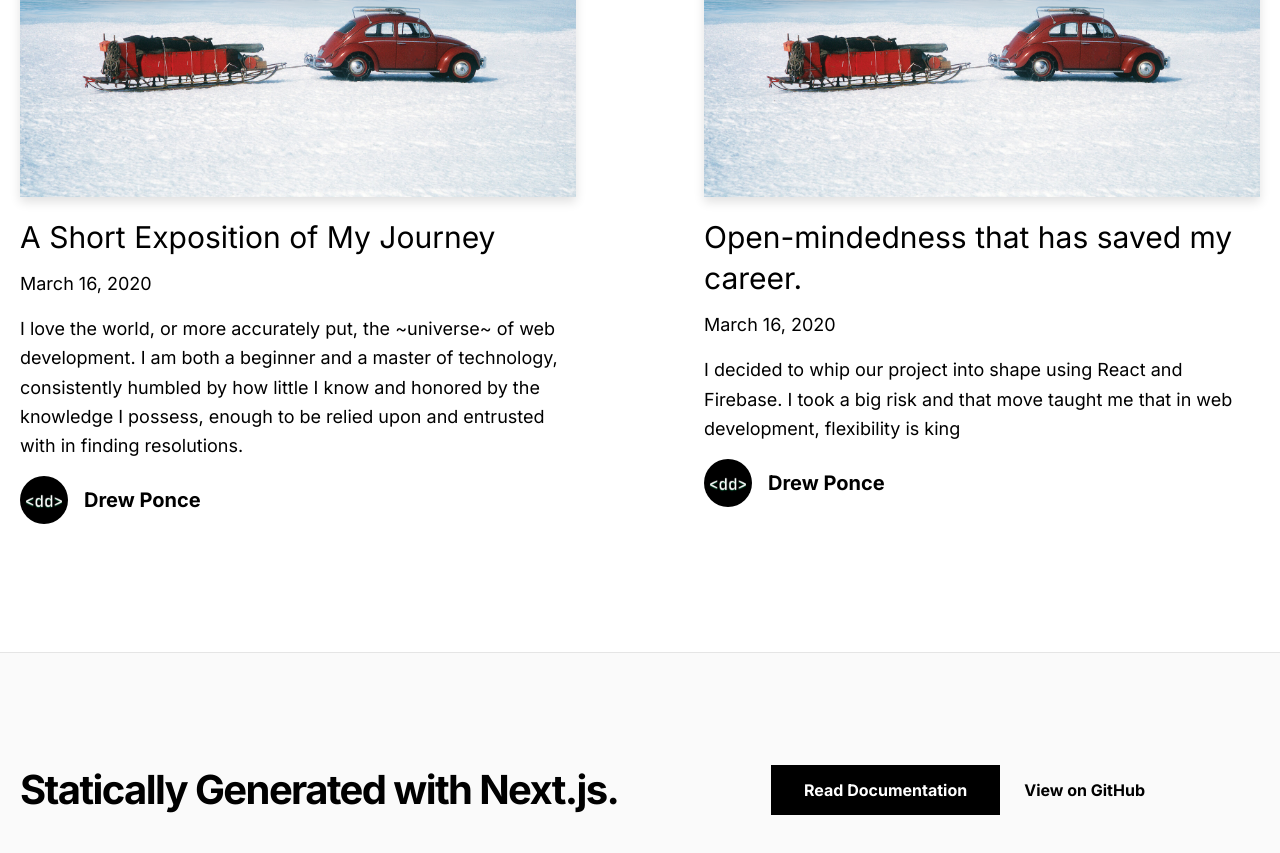
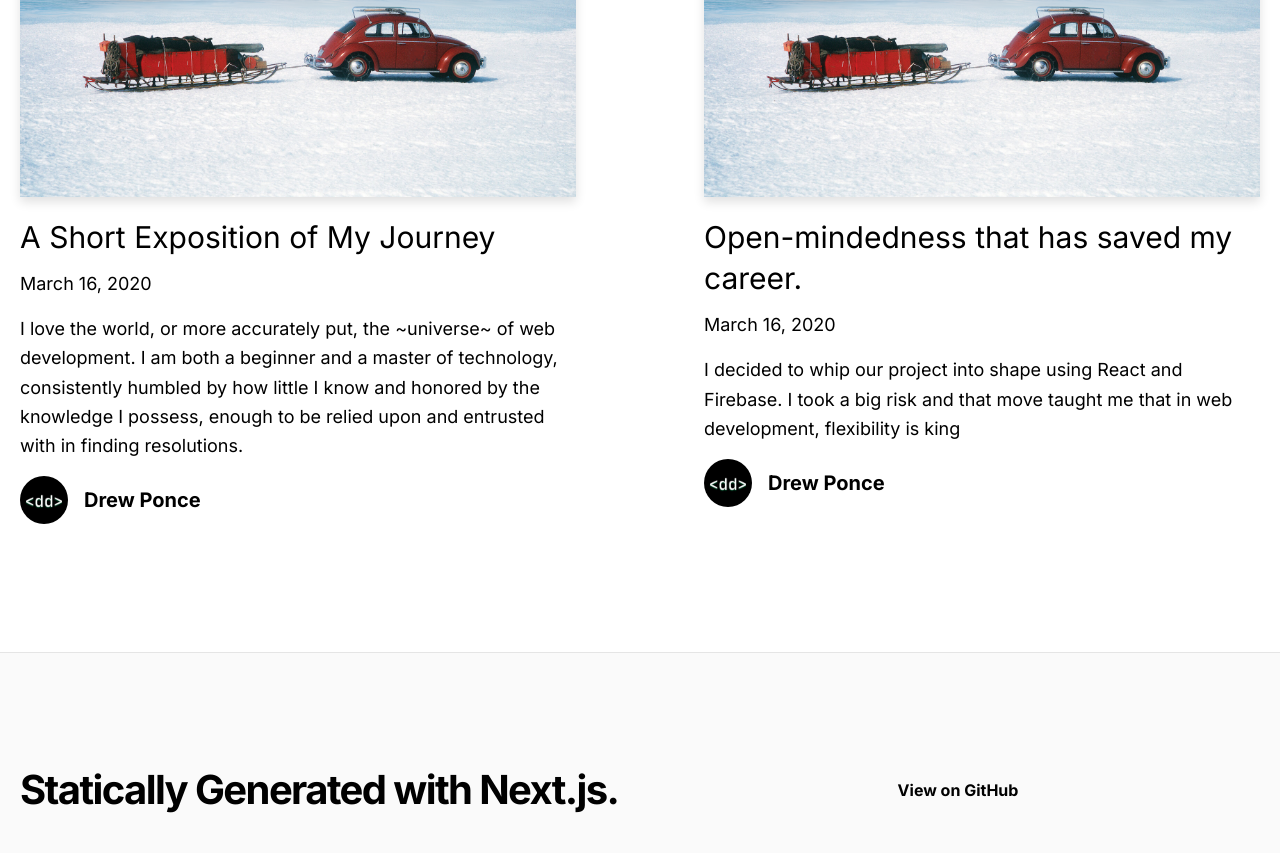
Before and after one commit to drewdevvv/drewdevelopment-blog, a Next.js app: page / in a window 1280 px wide. Shown: the part 1471-2324 px from the top of the page. Built offline with nearby package versions, Linux system fonts and the light colour scheme.

Commit message:
new additions

```diff
--- a/src/app/_components/footer.tsx
+++ b/src/app/_components/footer.tsx
@@ -11,13 +11,7 @@ export function Footer() {
           </h3>
           <div className="flex flex-col lg:flex-row justify-center items-center lg:pl-4 lg:w-1/2">
             <a
-              href="https://nextjs.org/docs/app/building-your-application/routing/pages-and-layouts"
-              className="mx-3 bg-black hover:bg-white hover:text-black border border-black text-white font-bold py-3 px-12 lg:px-8 duration-200 transition-colors mb-6 lg:mb-0"
-            >
-              Read Documentation
-            </a>
-            <a
-              href={`https://github.com/vercel/next.js/tree/canary/examples/${EXAMPLE_PATH}`}
+              href="https://github.com/drewdevvv"
               className="mx-3 font-bold hover:underline"
             >
               View on GitHub
--- a/src/app/layout.tsx
+++ b/src/app/layout.tsx
@@ -8,8 +8,8 @@ import "./globals.css";
 const inter = Inter({ subsets: ["latin"] });
 
 export const metadata: Metadata = {
-  title: `Next.js Blog Example with ${CMS_NAME}`,
-  description: `A statically generated blog example using Next.js and ${CMS_NAME}.`,
+  title: `Drew Development ${CMS_NAME}`,
+  description: `A Web Development ${CMS_NAME} page built with next.js vercel and drew development .`,
   openGraph: {
     images: [HOME_OG_IMAGE_URL],
   },
```
